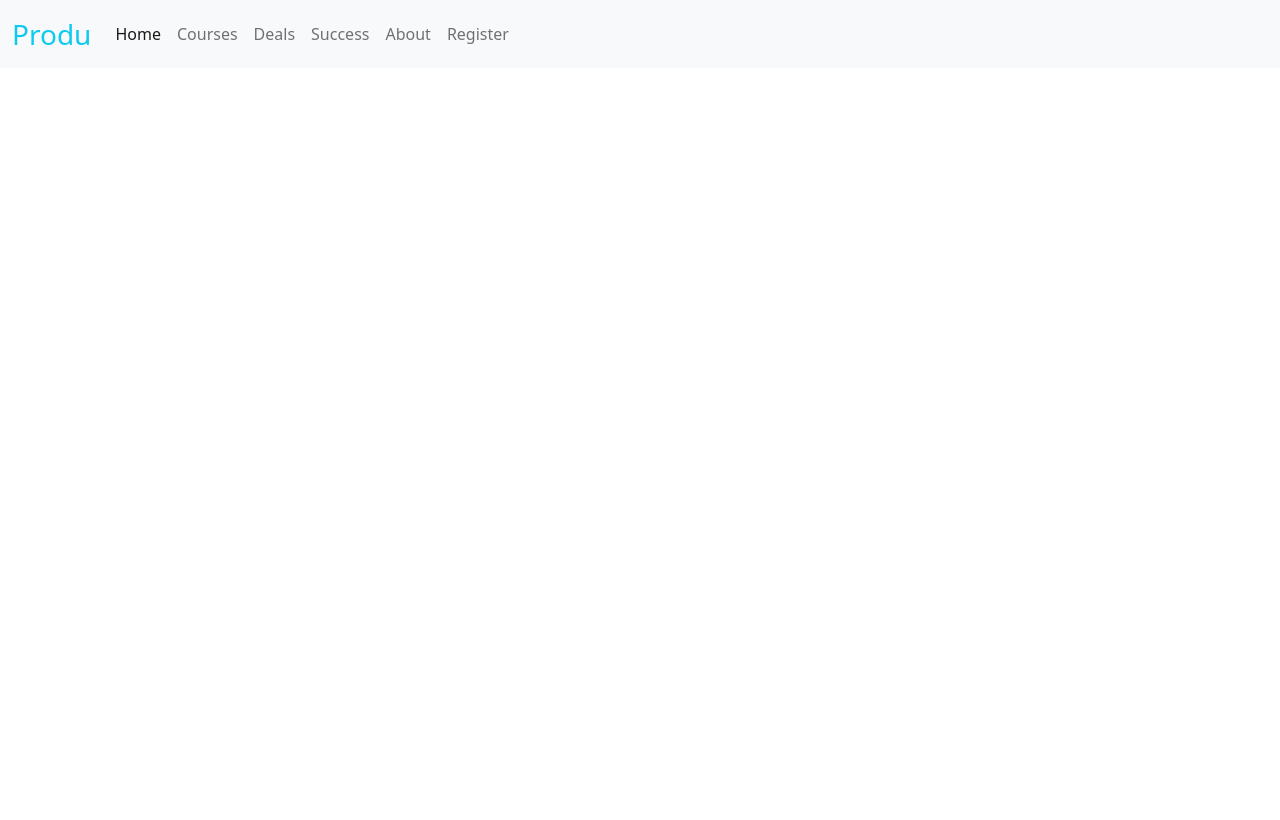
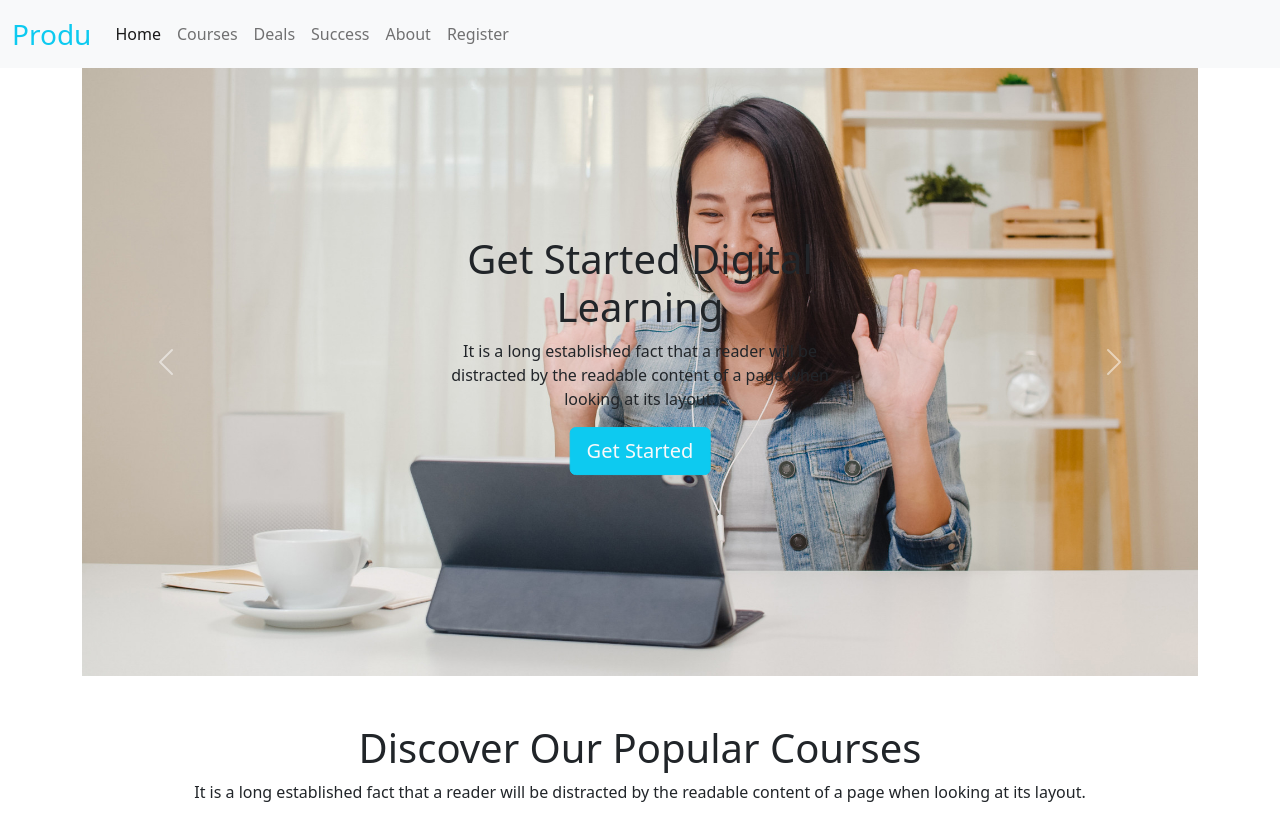
Before and after one commit to instasif/my-3rd-assignment, a plain HTML site: page index.html in a window 1280 px wide. Drawn offline with nearby package versions, Linux system fonts and the light colour scheme.

Commit message:
added carousel

```diff
--- a/index.html
+++ b/index.html
@@ -43,6 +43,52 @@
               </nav>
         </section>
         <!-- nav end -->
+                <!-- slider start -->
+                <section class="container mt-5">
+                    <div id="carouselExampleCaptions" class="carousel slide" data-bs-ride="false">
+                        <div class="carousel-inner">
+                          <div class="carousel-item active">
+                            <img src="images/cover/freelance.jpg" class="d-block w-100" alt="...">
+                            <div class="carousel-caption d-none d-md-block text-dark position-absolute top-50 start-50 translate-middle">
+                                <h1 class="">Get Started Digital Learning</h1>
+                                <p>It is a long established fact that a reader will be distracted by the readable content of a page when looking at its layout.</p>
+                                <button type="button" class="btn btn-info rounded text-light btn-lg">Get Started</button>
+                            </div>
+                          </div>
+                          <div class="carousel-item ">
+                            <img src="images/cover/cover-1.png" class="d-block w-100" alt="...">
+                            <div class="carousel-caption d-none d-md-block text-dark position-absolute top-50 start-50 translate-middle">
+                            <h1>Get Started Digital Learning</h1>
+                            <p>It is a long established fact that a reader will be distracted by the readable content of a page when looking at its layout.</p>
+                            <button type="button" class="btn btn-primary btn-sm">Get Started</button>
+                            </div>
+                          </div>
+                          <div class="carousel-item">
+                            <img src="images/cover/cover-3.jpg" class="d-block w-100" alt="...">
+                            <div class="carousel-caption d-none d-md-block text-dark position-absolute top-50 start-50 translate-middle">
+                                <h1>Get Started Digital Learning</h1>
+                                <p>It is a long established fact that a reader will be distracted by the readable content of a page when looking at its layout.</p>
+                                <button type="button" class="btn btn-primary btn-sm">Get Started</button>
+                            </div>
+                          </div>
+                        </div>
+                        <button class="carousel-control-prev" type="button" data-bs-target="#carouselExampleCaptions" data-bs-slide="prev">
+                          <span class="carousel-control-prev-icon" aria-hidden="true"></span>
+                          <span class="visually-hidden">Previous</span>
+                        </button>
+                        <button class="carousel-control-next" type="button" data-bs-target="#carouselExampleCaptions" data-bs-slide="next">
+                          <span class="carousel-control-next-icon" aria-hidden="true"></span>
+                          <span class="visually-hidden">Next</span>
+                        </button>
+                      </div>
+                </section>
+                <!-- slider end -->
+                <section class="contaienr mt-5 text-center">
+                    <h1>Discover Our Popular Courses</h1>
+                    <p>It is a long established fact that a reader will be distracted by the readable content of a page when looking at its layout.</p>
+
+                </section>
+                <!-- normal text -->
     </header>
     <script src="https://cdn.jsdelivr.net/npm/bootstrap@5.2.0/dist/js/bootstrap.bundle.min.js
     "></script>
```
